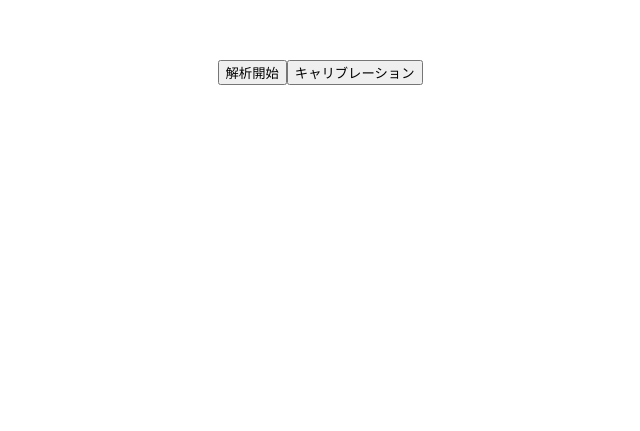
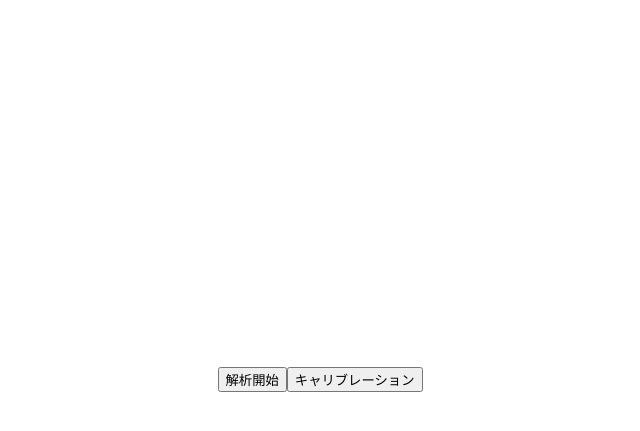
Before and after one commit to namecoco256/battan-auto-vue, a Vue app: page / in a window 1280 px wide. Shown: the part 309-740 px from the top of the page, without its empty margins (320-960 px from the left). Built offline with nearby package versions, Linux system fonts and the light colour scheme.

Commit message:
clickの座標取れるようにした

```diff
--- a/src/App.vue
+++ b/src/App.vue
@@ -1,15 +1,39 @@
 <script setup>
 import { onMounted, ref, watch } from 'vue'
-const screenSize = { width: 1280, height: 720 };
+const screenSize = { width: 992, height: 744 };
 
 //後々で中身を定義してあげる子たち
 let media
 let mediaSize = screenSize//screenSizeは仮置き
 let canvasCtx
+
+let rect
+//document.getElementByClassNameするやつ
+let video
+let canvas
 onMounted(() => {
-  // コンテキストを定義
+  //有言実行。letを埋めます
+  video = document.getElementsByClassName('video')[0]
+  canvas = document.getElementsByClassName('canvas')[0]
+  //コンテキストを定義
   canvasCtx = canvas.getContext('2d');
 })
+
+const canvasOnClick = (e) => {
+  rect =     rect = e.target.getBoundingClientRect();
+  //ブラウザ上のクリック座標を求めるのです。
+  const viewX = e.clientX - rect.left
+  const viewY = e.clientY - rect.top
+  //キャンバスの表示サイズと実sizeの比も求めましょ。
+  const scaleWidth = canvas.clientWidth / canvas.width
+  const scaleHeight = canvas.clientHeight / canvas.height
+  //ブラウザ上のクリック座標をキャンバス上の座標に変換するよ。
+  const canvasX = Math.floor(viewX / scaleWidth)
+  const canvasY = Math.floor(viewY / scaleHeight)
+
+  console.log(canvasX, canvasY)
+}
+
 
 // video要素に画面の映像を表示するよ
 function startBtnOnClick() {
@@ -48,19 +72,19 @@ function _canvasUpdate() {
 
 <template>
   <div id="videoPreview">
-    <video id="video" style="display:none;" :width="screenSize.width" :height="screenSize.height" autoplay />
+    <video class="video" style="display:none;" :width="screenSize.width" :height="screenSize.height" autoplay />
   </div>
   <div id="canvasPreview">
-    <canvas id="canvas" :width="screenSize.width" :height="screenSize.height" />
+    <canvas class="canvas" @click="canvasOnClick" :width="screenSize.width" :height="screenSize.height" />
   </div>
-  <button id="startBtn" @click="startBtnOnClick">解析開始</button>
-  <button id="calibrateBtn" @click="calibration">キャリブレーション</button>
+  <button class="startBtn" @click="startBtnOnClick">解析開始</button>
+  <button class="calibrateBtn" @click="calibration">キャリブレーション</button>
 
 </template>
 
 <style scoped>
-#canvas {
-  margin-top:5px;
-  width:50%;
+.canvas {
+  width:70vw;
+  min-width: 480px;
 }
 </style>
```
